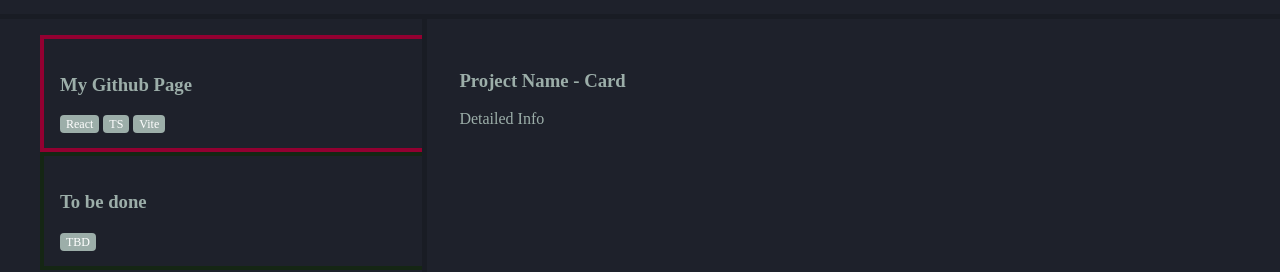
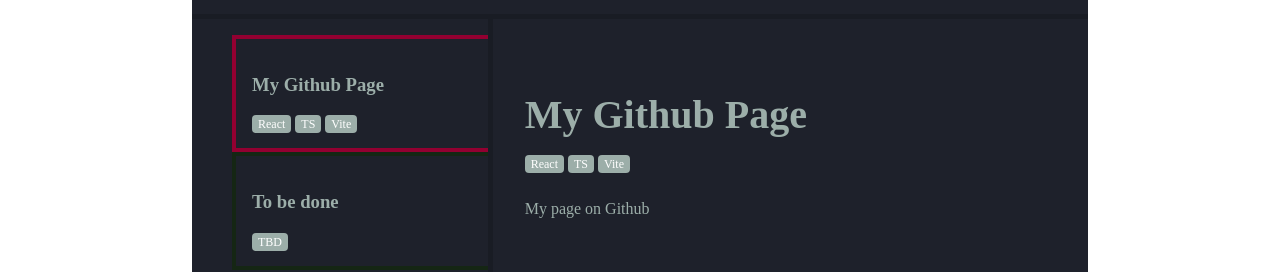
Before and after one commit to HansBans86/HansBans86.github.io, a React (Vite) app: page / in a window 1280 px wide. Shown: the part 338-610 px from the top of the page. Built offline with nearby package versions, Linux system fonts and the light colour scheme.

Commit message:
Working selection

```diff
--- a/src/App.css
+++ b/src/App.css
@@ -19,7 +19,9 @@
 .app-container {
     display: flex;
     height: 100vh;
-    width: 100vw;
+    width: 70vw;
+    margin: auto;
+    align-self: center;
     flex-direction: column;
     background: var(--shadow-grey);
     color: var(--ash-grey);
@@ -92,6 +94,23 @@
     margin-right: 4px;
 }
 
+.project-detail {
+    max-width: 800px; /* Keeps lines readable */
+    margin: 0 auto;
+}
+
+.project-detail h1 {
+    font-size: 2.5rem;
+    color: var(--ash-grey);
+    margin-bottom: 1rem;
+}
+
+.description {
+    line-height: 1.6;
+    color: var(--ash-grey);
+    margin-top: 1.5rem;
+}
+
 footer {
     padding: 1rem;
     text-align: center;
--- a/src/App.tsx
+++ b/src/App.tsx
@@ -1,6 +1,6 @@
 import './App.css'
 import Contact from '../src/components/Contact';
-import ProjectCard from './components/ProjectCard.tsx';
+import ProjectDetail from './components/ProjectDetail.tsx';
 import ProjectSidebar from './components/ProjectSidebar.tsx';
 import Footer from "../src/components/Footer";
 import {projects} from "./components/MyProjects.ts";
@@ -24,7 +24,7 @@
                     />
                 </aside>
                 <section className="detail-panel">
-                    <ProjectCard/>
+                    <ProjectDetail project={selectedProject}/>
                 </section>
             </main>
             <footer>
--- a/src/components/ProjectCard.tsx
+++ /dev/null
@@ -1,8 +0,0 @@
-export default function ProjectCard() {
-    return (
-        <section>
-            <h1>Project Name - Card</h1>
-            <p>Detailed Info</p>
-        </section>
-    );
-}
--- /dev/null
+++ b/src/components/ProjectDetail.tsx
@@ -0,0 +1,21 @@
+import type {MyProjects} from "./MyProjects.ts"
+
+interface Props {
+    project: MyProjects;
+}
+
+export default function ProjectDetail({project}: Props) {
+    return (
+        <article className="project-detail">
+            <h1>{project.name}</h1>
+            <div className="tags-container">
+                {project.tags.map(tag => (
+                    <span key={tag} className="tag">{tag}</span>
+                ))}
+            </div>
+            <p className="description">{project.description}</p>
+            <div className="project-links">
+            </div>
+        </article>
+    );
+}
```
